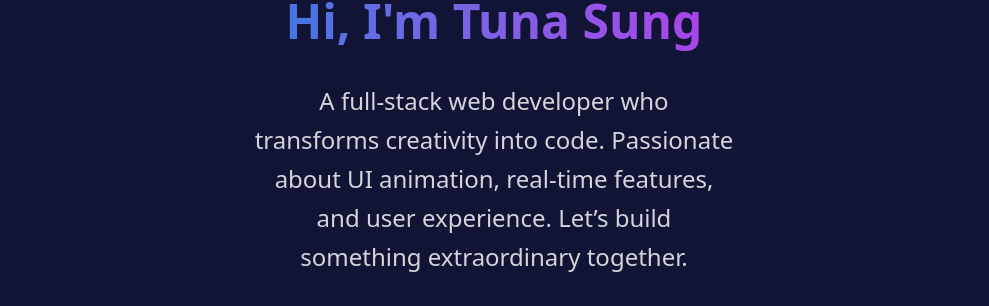
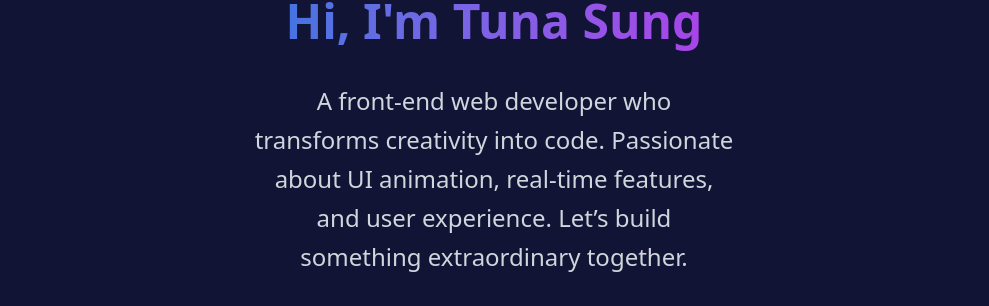
Before and after one commit to TunaSung/Portfolio, a React (Vite) app: page / in a window 1280 px wide. Shown: the part 219-525 px from the top of the page, without its empty margins (146-1135 px from the left). Built offline with nearby package versions, Linux system fonts and the light colour scheme.

Commit message:
adjust description

```diff
--- a/src/components/sections/1_Home.jsx
+++ b/src/components/sections/1_Home.jsx
@@ -21,7 +21,7 @@ function Home(){
 
                     {/* start description */}
                     <p className="text-lg md:text-2xl mb-10 md:mb-12 lg:mb-8 text-gray-300 leading-relaxed">
-                        A full-stack web developer who transforms creativity into code.
+                        A front-end web developer who transforms creativity into code.
                         Passionate about UI animation, real-time features, and user experience.
                         Let’s build something extraordinary together.
                     </p>
--- a/src/components/sections/2_About.jsx
+++ b/src/components/sections/2_About.jsx
@@ -48,7 +48,7 @@ function About() {
 
               {/* start description */}
               <p className="text-sm sm:text-base md:text-lg text-gray-300 leading-relaxed text-center md:text-left">
-                I'm a full-stack web developer based in Taiwan. <br />
+                I'm a front-end web developer based in Taiwan. <br />
                 My passion for web development started in 2024 when I began
                 experimenting with HTML and CSS. Since then, I’ve built several
                 full-stack projects. <br />
--- a/src/components/sections/3_Skills.jsx
+++ b/src/components/sections/3_Skills.jsx
@@ -30,7 +30,7 @@ function Skills() {
     },
     {
       name: "MySQL",
-      level: 80,
+      level: 75,
       color: ["#0EA5E9", "#0F766E"],
       subSkills: ["Sequelize ORM"],
     },
```
